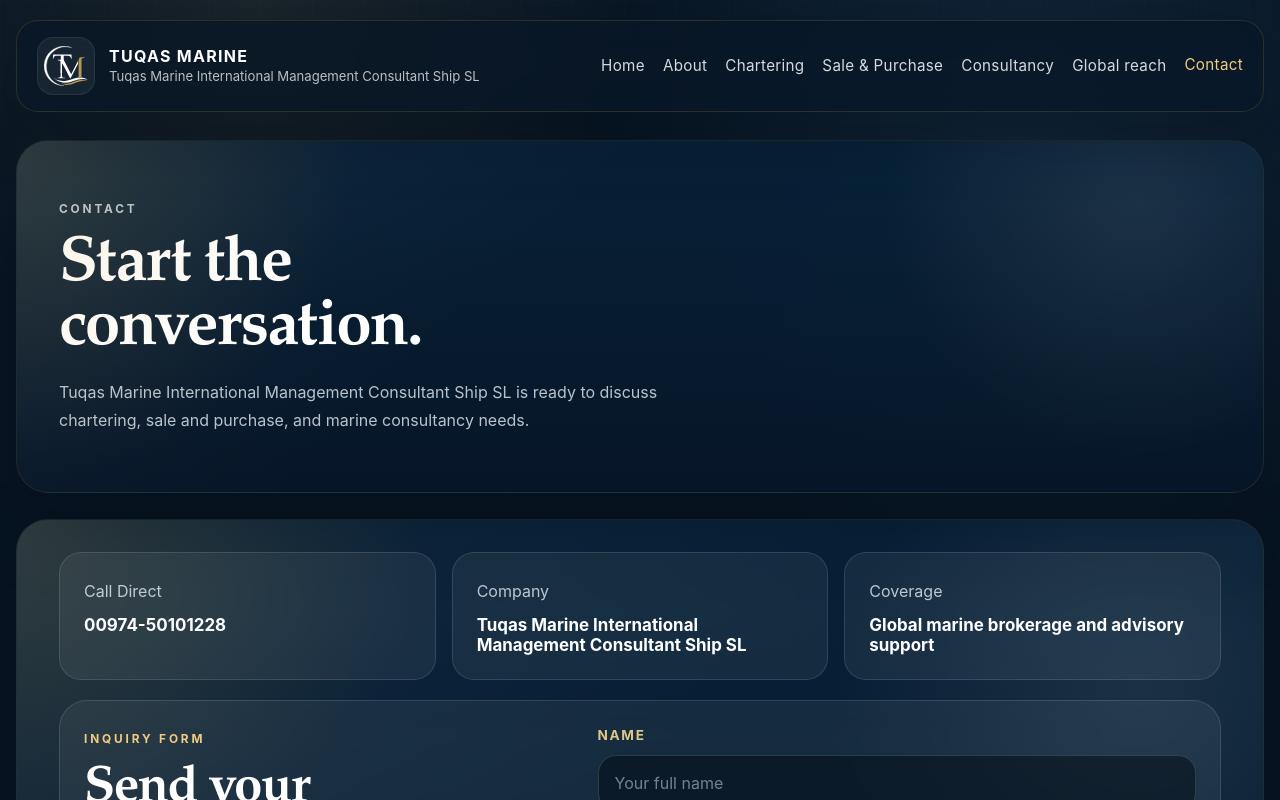
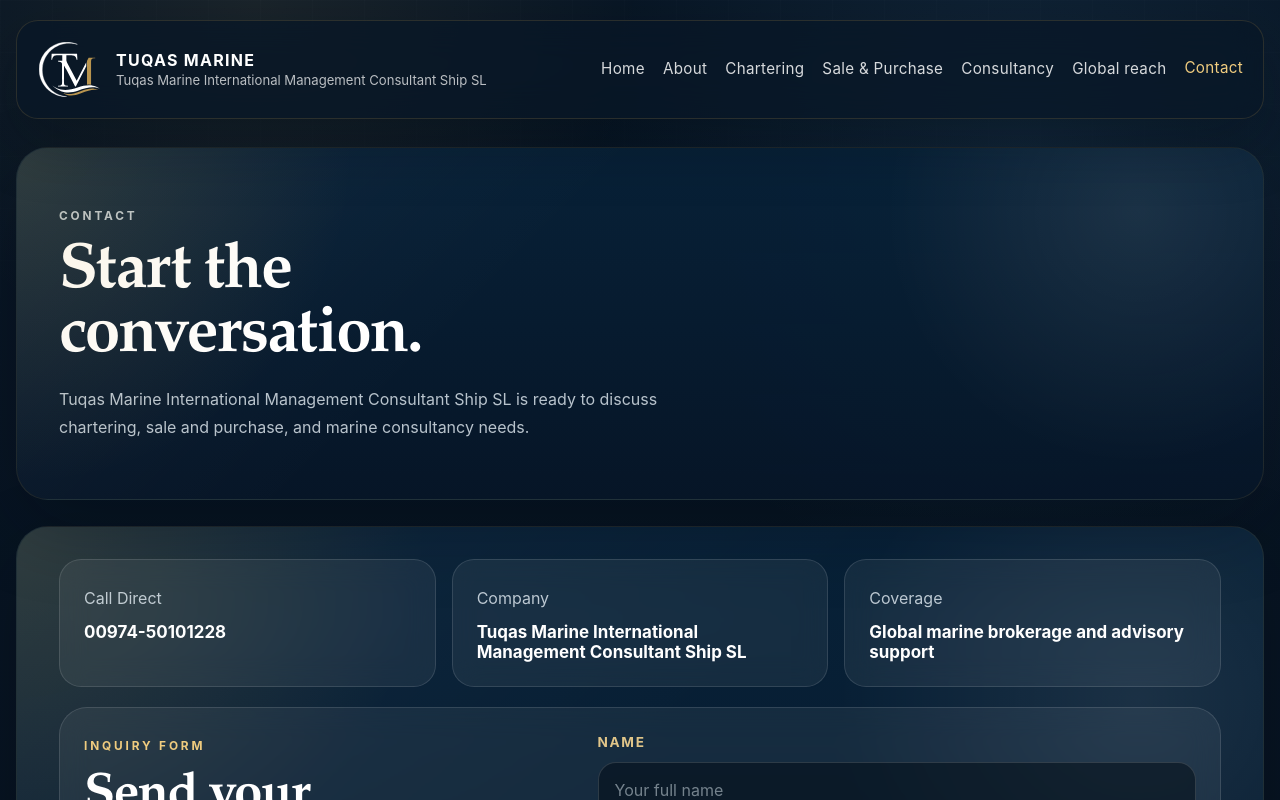
Before and after one commit to A-Amanathullah/TUQAS-MARINE---1, a React (Vite) app in the folder TUQAS MARINE/: page /contact in a window 1280 px wide. Shown: the top 800 px of the page. Built offline with nearby package versions, Linux system fonts and the light colour scheme.

Commit message:
feat: update brand logo dimensions and adjust padding

```diff
--- a/TUQAS MARINE/src/App.css
+++ b/TUQAS MARINE/src/App.css
@@ -31,13 +31,13 @@
 }
 
 .brand-logo {
-  width: 58px;
-  height: 58px;
+  width: 65px;
+  height: 65px;
   object-fit: contain;
   border-radius: 16px;
-  background: rgba(255, 255, 255, 0.06);
-  border: 1px solid rgba(255, 255, 255, 0.08);
-  padding: 6px;
+  /* background: rgba(255, 255, 255, 0.06); */
+  /* border: 1px solid rgba(255, 255, 255, 0.08); */
+  padding: 2px;
 }
 
 .brand span {
```
